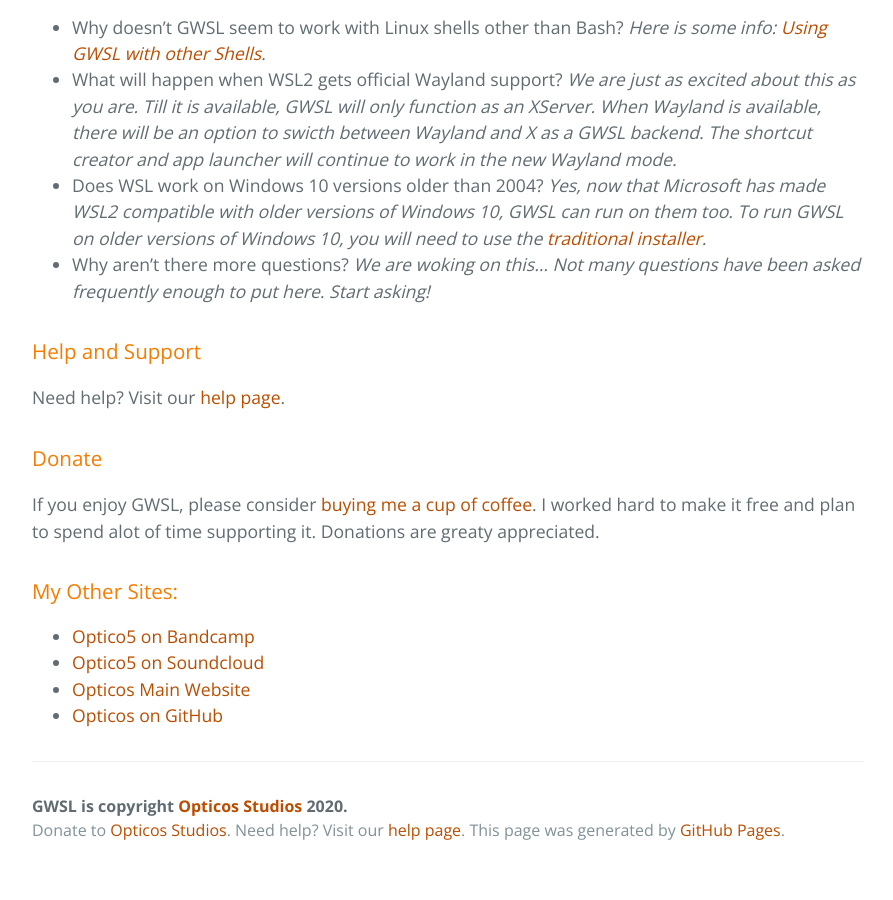
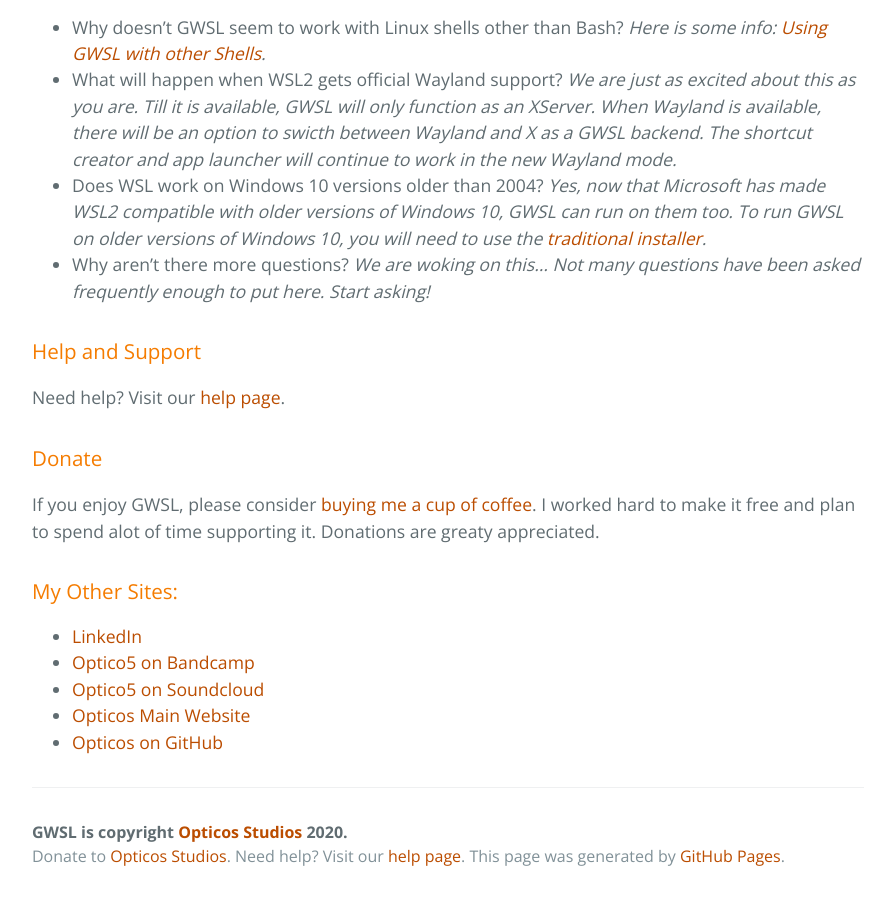
Before and after one commit to Opticos/gwsl, a Jekyll site: the page built from index.md, in a window 1280 px wide and 900 px high, scrolled down 2195 px. Shown: the whole window, without its empty margins (192-1085 px from the left). Built offline with Jekyll 4.4.1, drawn with Linux system fonts in a browser that asks for light colours; the repository's description, which GitHub fills in, is left out; before the commit the page ends 3069 px from its top, so only the background shows below that.

Commit message:
Update index.md

```diff
--- a/index.md
+++ b/index.md
@@ -99,6 +99,7 @@ Need help? Visit our [help page](https://opticos.github.io/gwsl/help.html).
 If you enjoy GWSL, please consider [buying me a cup of coffee](https://sites.google.com/bartimee.com/opticos-studios/donate). I worked hard to make it free and plan to spend alot of time supporting it. Donations are greaty appreciated.
 
 ### My Other Sites:
+*  [LinkedIn](www.linkedin.com/in/paul-elliot-foy)
 *  [Optico5 on Bandcamp](https://opticos.bandcamp.com/)
 *  [Optico5 on Soundcloud](https://soundcloud.com/opticos)
 *  [Opticos Main Website](https://sites.google.com/bartimee.com/opticos-studios/home)
```
